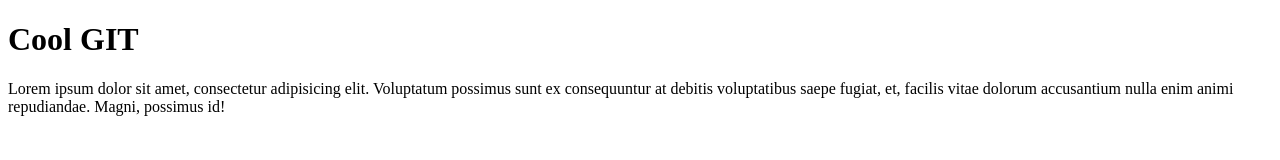
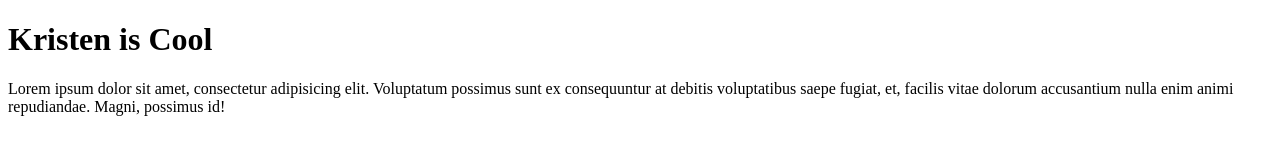
Before and after one commit to Rchristiani/testcollabo, a plain HTML site: page index.html in a window 1280 px wide. Drawn offline with Linux system fonts and the light colour scheme.

Commit message:
content improvements

```diff
--- a/index.html
+++ b/index.html
@@ -5,7 +5,7 @@
 	<title>Git is cool</title>
 </head>
 <body>
-	<h1>Cool GIT</h1>
+	<h1>Kristen is Cool</h1>
 	<p>Lorem ipsum dolor sit amet, consectetur adipisicing elit. Voluptatum possimus sunt ex consequuntur at debitis voluptatibus saepe fugiat, et, facilis vitae dolorum accusantium nulla enim animi repudiandae. Magni, possimus id!</p>
 
 </body>
```
